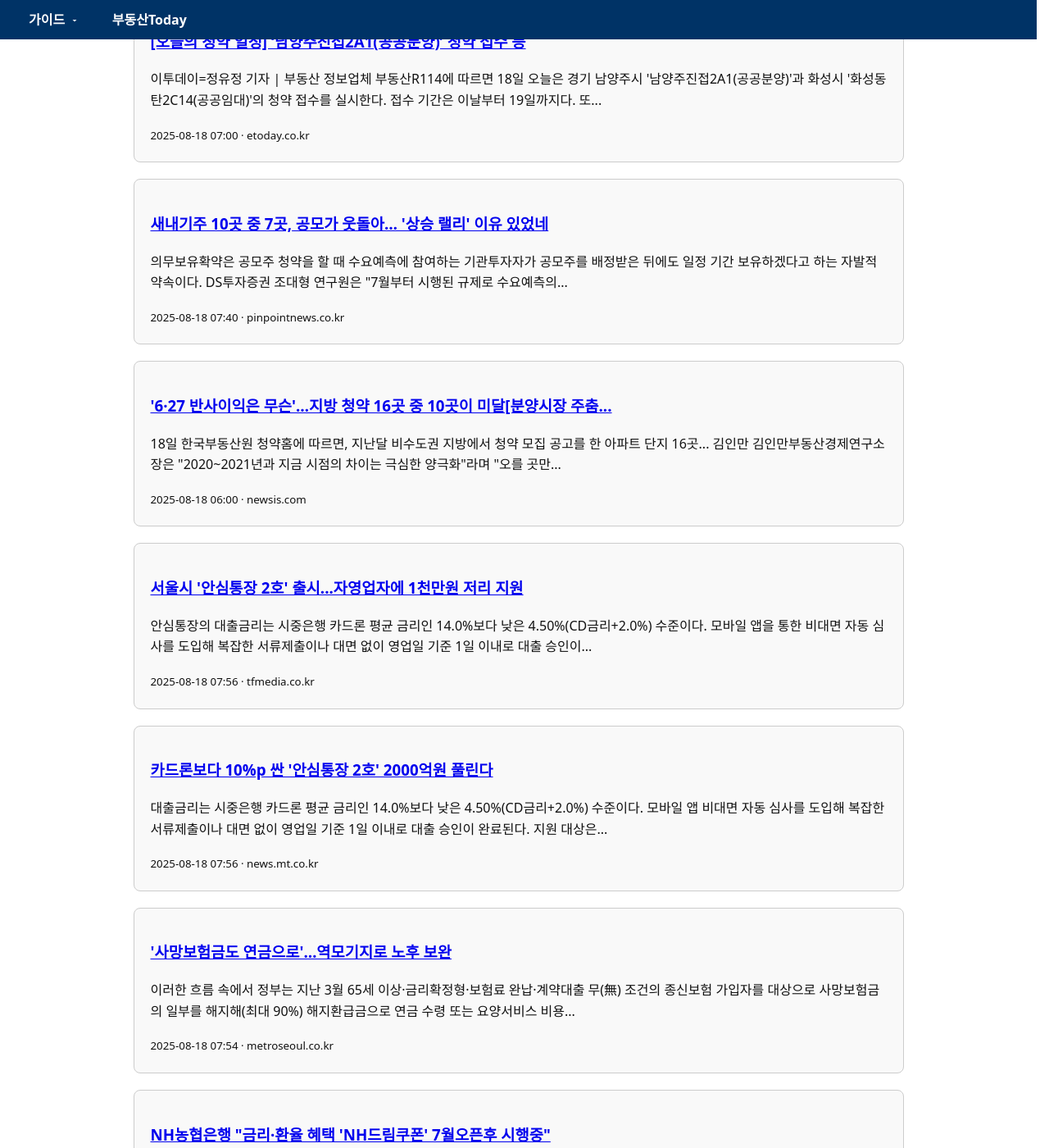
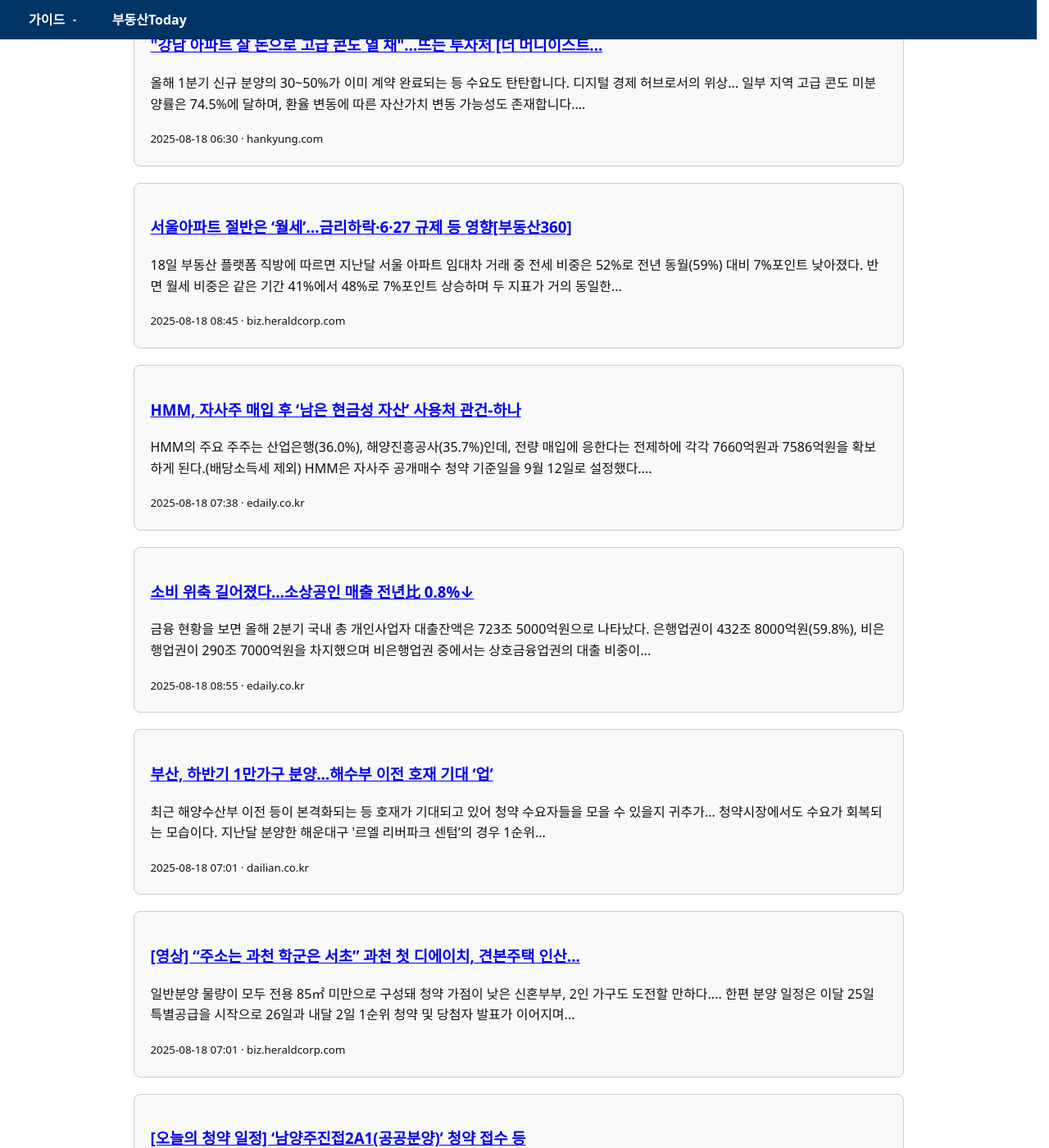
Before and after one commit to kimkisaa/land, a Jekyll site: the page built from news/daily.html, in a window 1280 px wide and 1400 px high, scrolled down 3246 px. Shown: the whole window at 82% size. Built offline with Jekyll 4.4.1, drawn with Linux system fonts in a browser that asks for light colours; some of the changed text lies outside the part shown.

Commit message:
chore: update daily digest

```diff
--- a/_includes/daily_top20.html
+++ b/_includes/daily_top20.html
@@ -1,15 +1,13 @@
-<!-- auto-generated at 2025-08-18 08:13 KST -->
-<p class="wb-meta">
-  마지막 업데이트:
-  <time class="wb-updated" datetime="2025-08-18T08:13:00.758489+09:00">2025-08-18 08:13</time>
-  <span class="wb-updated-rel" data-iso="2025-08-18T08:13:00.758489+09:00">(…)</span>
+<!-- auto-generated at 2025-08-18 09:08 KST -->
+<p class="last-updated" data-updated="2025-08-18T09:08:07.943787+09:00">
+  마지막 업데이트: 2025-08-18 09:08
 </p>
 
 <article class="card" itemscope itemtype="https://schema.org/NewsArticle">
-  <h3 itemprop="headline"><a href="https://www.hankyung.com/article/202508184827i" target="_blank" rel="noopener">사장님 숨통 트이나 … 서울시 ‘안심통장 2호’ 지원 나선다</a></h3>
-  <p itemprop="description">대출금리는 4.50%(CD금리+2.0%)로 시중 카드론 평균금리(14%)보다 낮다. 복잡한 서류제출이나 대면 절차 없이 모바일 앱을 통한 비대면 자동 심사로 영업일 기준 하루 안에 대출 승인이 가능하다. 지원 대상은 서울시 소재...</p>
-  <small>2025-08-18 08:01 · hankyung.com</small>
-  <meta itemprop="datePublished" content="2025-08-17T23:01:00+00:00">
+  <h3 itemprop="headline"><a href="https://www.mk.co.kr/article/11395617" target="_blank" rel="noopener">‘서초 맞은편’ 과천 주암지구, 공공분양 144가구 청약</a></h3>
+  <p itemprop="description">전국 7곳 2991가구 공급 부산 서면써밋 등도 관심 잠실르엘 견본주택 문 열어 17일 부동산 전문 리서치업체 리얼투데이에 따르면 이달 18~22일 전국 7곳에서 총 2991가구가 청약을 접수한다. 수도권에서는 높은...</p>
+  <small>2025-08-18 08:13 · mk.co.kr</small>
+  <meta itemprop="datePublished" content="2025-08-17T23:13:00+00:00">
 </article>
 <article class="card" itemscope itemtype="https://schema.org/NewsArticle">
   <h3 itemprop="headline"><a href="https://www.yna.co.kr/view/AKR20250818009100505?input=1195m" target="_blank" rel="noopener">[주요 신문 사설](18일 조간)</a></h3>
@@ -19,15 +17,51 @@
 </article>
 <article class="card" itemscope itemtype="https://schema.org/NewsArticle">
   <h3 itemprop="headline"><a href="https://www.sedaily.com/NewsView/2GWO8JK5FF" target="_blank" rel="noopener">[분양캘린더] 과천주암 신혼희망타운 등 4378가구 분양</a></h3>
-  <p itemprop="description">17일 부동산R114에 따르면 이번 주에는 경기 과천시 ‘과천주암C2신혼희망타운(공공분양)’ 본청약을 비롯해 경기 남양주시 ‘남양주진접2 A-1(공공분양)', 부산 부산진구 ‘서면써밋더뉴’, 강원 원주시...</p>
+  <p itemprop="description">본청약을 비롯해 경기 남양주시 ‘남양주진접2 A-1(공공분양)', 부산 부산진구 ‘서면써밋더뉴’, 강원 원주시 ‘원주역우미린더스텔라’ 등에서 청약을 진행한다. 한국토지주택공사(LH)가 공급하는 과천주암C2...</p>
   <small>2025-08-18 07:01 · sedaily.com</small>
   <meta itemprop="datePublished" content="2025-08-17T22:01:00+00:00">
 </article>
 <article class="card" itemscope itemtype="https://schema.org/NewsArticle">
   <h3 itemprop="headline"><a href="https://biz.chosun.com/real_estate/real_estate_general/2025/08/18/YWRCL3UOPFHE3JIDO3MFYBCNFY/?utm_source=naver&amp;utm_medium=original&amp;utm_campaign=biz" target="_blank" rel="noopener">이달 하순 과천·잠실에 ‘로또 청약’ 나온다…‘신혼희망타운·디에이...</a></h3>
-  <p itemprop="description">분양가의 아파트가 청약에 들어간다. 신혼부부 등을 대상으로 한 신혼희망타운으로 공급되는 단지로... 같은 주암동에선 과천시 최초로 현대건설의 하이엔드 브랜드 ‘디에이치’가 적용된 아파트도 청약에...</p>
+  <p itemprop="description">18일부터 과천시 주암동, 신혼희망타운 청약 25일에는 주암동 ‘디에이치 아델스타’도 청약 서울 접근성 좋고 분양가 낮아 인기 높을 듯 송파구 신천동 ‘잠실 르엘’도 분양 돌입 10억원 이상 시세 차익 전망 2호선...</p>
   <small>2025-08-18 07:01 · biz.chosun.com</small>
   <meta itemprop="datePublished" content="2025-08-17T22:01:00+00:00">
+</article>
+<article class="card" itemscope itemtype="https://schema.org/NewsArticle">
+  <h3 itemprop="headline"><a href="https://www.yna.co.kr/view/AKR20250818020400008?input=1195m" target="_blank" rel="noopener">하나증권 "HMM, 자사주 매입 후에는 주가 하락 불가피"</a></h3>
+  <p itemprop="description">안도현 하나증권 연구원은 이날 관련 보고서에서 "유의할 점은 모든 주주가 자사주 매입에 응한다는 전제 아래 주주가 청약 기준일(9월 12일)에 보유한 주식 수 중 8% 정도만 매입된다는 점"이라고 말했다. 아울러...</p>
+  <small>2025-08-18 08:36 · yna.co.kr</small>
+  <meta itemprop="datePublished" content="2025-08-17T23:36:00+00:00">
+</article>
+<article class="card" itemscope itemtype="https://schema.org/NewsArticle">
+  <h3 itemprop="headline"><a href="https://biz.chosun.com/stock/market_trend/2025/08/18/JLMSN457YZAVRD4AE7J3T6AZGU/?utm_source=naver&amp;utm_medium=original&amp;utm_campaign=biz" target="_blank" rel="noopener">[특징주] 방산기업 삼양컴텍, 코스닥 데뷔 첫날 ‘따블’</a></h3>
+  <p itemprop="description">이달 5일과 6일 이틀간 진행된 일반투자자 대상 공모주 청약에서는 927.97대 1의 경쟁률을 보였다. 청약 증거금으로 약 12조9510억원이 모였다. 1962년 ‘오리엔탈공업’이란 이름으로 세워진 삼양컴텍은 대한민국...</p>
+  <small>2025-08-18 09:03 · biz.chosun.com</small>
+  <meta itemprop="datePublished" content="2025-08-18T00:03:00+00:00">
+</article>
+<article class="card" itemscope itemtype="https://schema.org/NewsArticle">
+  <h3 itemprop="headline"><a href="https://www.chosun.com/economy/economy_general/2025/08/19/J5KVAZ5PMRHVZLSAJ22FYW2BAM/?utm_source=naver&amp;utm_medium=referral&amp;utm_campaign=naver-news" target="_blank" rel="noopener">경기 위축에 술집 매출 9% ‘뚝’...빚 남기고 폐업한 가게 49만개</a></h3>
+  <p itemprop="description">외식업종에서 매출이 쪼그라든 데다 지난 몇 년간 고금리가 이어지면서 개인사업자 대출이 있는 사업장... KCD 보고서에 따르면 2분기 말 기준 개인사업자 대출이 있는 사업장은 모두 360만개로 추정됐다. 이 가운데...</p>
+  <small>2025-08-18 08:53 · chosun.com</small>
+  <meta itemprop="datePublished" content="2025-08-17T23:53:00+00:00">
+</article>
+<article class="card" itemscope itemtype="https://schema.org/NewsArticle">
+  <h3 itemprop="headline"><a href="https://www.sedaily.com/NewsView/2GWO8UR2TR" target="_blank" rel="noopener">공급감소→패닉바잉→뒷북공급…집값만 흔들었다[집슐랭]</a></h3>
+  <p itemprop="description">투기과열지구 등 부동산 규제지역을 신규 지정하고 청약 1순위 요건을 강화하는 방안 등을 담았다. 또 투기과열지구 내 재건축 조합원 지위 양도를 금지하는 등 도시정비 사업장을 직접 겨냥했다. 서울 아파트에 대한...</p>
+  <small>2025-08-18 07:01 · sedaily.com</small>
+  <meta itemprop="datePublished" content="2025-08-17T22:01:00+00:00">
+</article>
+<article class="card" itemscope itemtype="https://schema.org/NewsArticle">
+  <h3 itemprop="headline"><a href="https://www.mk.co.kr/article/11395651" target="_blank" rel="noopener">이재명 대통령에게 5억 빌려준 ‘찐친’ 금감원장 등판에 은행권 ‘긴장...</a></h3>
+  <p itemprop="description">공정거래위원회 소관이지만 ‘부동산 담보대출비율(LTV) 담합 의혹’에 대한 금감원의 시각도 주목된다. 공정위는 KB국민·신한·하나·우리 등 4대 은행이 LTV를 담합했다며 거액의 과징금을 부과할 방침으로, 업계에서는...</p>
+  <small>2025-08-18 09:06 · mk.co.kr</small>
+  <meta itemprop="datePublished" content="2025-08-18T00:06:00+00:00">
+</article>
+<article class="card" itemscope itemtype="https://schema.org/NewsArticle">
+  <h3 itemprop="headline"><a href="https://www.hankyung.com/article/2025081850006" target="_blank" rel="noopener">서울 '전세의 월세화' 가속…동대문구 '월세' 비중 가장 높아</a></h3>
+  <p itemprop="description">18일 부동산 플랫폼 직방이 국토교통부 실거래가 공개시스템에서 서울 아파트 임대차 거래 중 신규 계약만을 분석한 결과에 따르면 지난달 서울 전세 비중은 52%로 지난해 같은 기간보다 7% 포인트 낮아졌다. 반면 월세...</p>
+  <small>2025-08-18 08:55 · hankyung.com</small>
+  <meta itemprop="datePublished" content="2025-08-17T23:55:00+00:00">
 </article>
 <article class="card" itemscope itemtype="https://schema.org/NewsArticle">
   <h3 itemprop="headline"><a href="https://cc.newdaily.co.kr/site/data/html/2025/08/18/2025081800014.html" target="_blank" rel="noopener">[충청브리핑] 李 지지율 ‘흔들린 여권’… 민심 달래기 ‘소비쿠폰 카...</a></h3>
@@ -36,28 +70,28 @@
   <meta itemprop="datePublished" content="2025-08-17T22:56:00+00:00">
 </article>
 <article class="card" itemscope itemtype="https://schema.org/NewsArticle">
-  <h3 itemprop="headline"><a href="https://biz.chosun.com/real_estate/real_estate_general/2025/08/18/NMY4PM72PFD6JBNZOVWCTRB53U/?utm_source=naver&amp;utm_medium=original&amp;utm_campaign=biz" target="_blank" rel="noopener">건설 경기 침체에 살얼음판 걷는 건설사…하루 평균 1.5곳 폐업</a></h3>
-  <p itemprop="description">중견 건설사들이 폐업신고나 기업 회생 절차 신청을 택하고 부도에 이르는 것은 공사비 급등, 고금리 기조 지속, 부동산 경기 침체 장기화, 미분양 물량 증가 등이 복합적으로 작용한 결과로 분석된다. 건설산업연구원...</p>
-  <small>2025-08-18 06:01 · biz.chosun.com</small>
-  <meta itemprop="datePublished" content="2025-08-17T21:01:00+00:00">
-</article>
-<article class="card" itemscope itemtype="https://schema.org/NewsArticle">
-  <h3 itemprop="headline"><a href="https://www.yna.co.kr/view/AKR20250815056400002?input=1195m" target="_blank" rel="noopener">소비 위축에 술도 덜 마셨다…2분기 술집 매출 약 10% 줄어</a></h3>
-  <p itemprop="description">평균 대출 잔액 6천300만원 2분기에도 소비 위축이 이어지면서 술집 매출이 1년 전보다 10% 가까이 줄어든 것으로 나타났다. 지난 몇 년간 고금리가 이어지면서 개인사업자 대출이 있는 사업장 중 49만개는 폐업...</p>
-  <small>2025-08-18 06:01 · yna.co.kr</small>
-  <meta itemprop="datePublished" content="2025-08-17T21:01:00+00:00">
-</article>
-<article class="card" itemscope itemtype="https://schema.org/NewsArticle">
   <h3 itemprop="headline"><a href="https://www.dnews.co.kr/uhtml/view.jsp?idxno=202508170119107630873" target="_blank" rel="noopener">대출규제 제외된 중도금대출, 가산금리 인하…지방 연 3.5%</a></h3>
   <p itemprop="description">이렇게 되면 금리인하 기조가 본격화되는 11~12월 서울 분양단지들의 중도금대출 금리는 더 떨어질 가능성도 배제할 수 없다. 올해 상반기 분양한 서울 방배동의 '래미안 원페를라'와 대조동의 '힐스테이트 메디알레...</p>
   <small>2025-08-18 06:40 · dnews.co.kr</small>
   <meta itemprop="datePublished" content="2025-08-17T21:40:00+00:00">
 </article>
 <article class="card" itemscope itemtype="https://schema.org/NewsArticle">
-  <h3 itemprop="headline"><a href="https://www.mk.co.kr/article/11395546" target="_blank" rel="noopener">통장에 찍힌 내 돈, 이미 남한테 갔다는데</a></h3>
-  <p itemprop="description">비밀은 바로 은행의 대출 과정에 있답니다. 예를 들어 여러분이 100만원을 은행에 저축했다고 해 볼게요.... 이는 은행이 대출할 때 새로운 돈을 만들어내기 때문이에요. 대출이란 빌려주는 사람의 통장에 그만큼의 숫자를...</p>
-  <small>2025-08-18 08:01 · mk.co.kr</small>
-  <meta itemprop="datePublished" content="2025-08-17T23:01:00+00:00">
+  <h3 itemprop="headline"><a href="https://www.donga.com/news/Economy/article/all/20250817/132201017/2" target="_blank" rel="noopener">월세 비중 60%대 첫 진입… 올해 7월까지 100만건 넘어</a></h3>
+  <p itemprop="description">정부의 6·27 대출 규제로 소유권 이전 조건부 전세 대출이 금지되고 전세퇴거자금 대출도 1억 원으로 제한되면서 월세화 현상이 심화된 영향으로 풀이된다. 2020년 전셋값 급등세와 전세사기 여파로 인한...</p>
+  <small>2025-08-18 03:01 · donga.com</small>
+  <meta itemprop="datePublished" content="2025-08-17T18:01:00+00:00">
+</article>
+<article class="card" itemscope itemtype="https://schema.org/NewsArticle">
+  <h3 itemprop="headline"><a href="https://www.hankyung.com/article/202508140932Q" target="_blank" rel="noopener">"강남 아파트 살 돈으로 고급 콘도 열 채"…뜨는 투자처 [더 머니이스트...</a></h3>
+  <p itemprop="description">올해 1분기 신규 분양의 30~50%가 이미 계약 완료되는 등 수요도 탄탄합니다. 디지털 경제 허브로서의 위상... 일부 지역 고급 콘도 미분양률은 74.5%에 달하며, 환율 변동에 따른 자산가치 변동 가능성도 존재합니다....</p>
+  <small>2025-08-18 06:30 · hankyung.com</small>
+  <meta itemprop="datePublished" content="2025-08-17T21:30:00+00:00">
+</article>
+<article class="card" itemscope itemtype="https://schema.org/NewsArticle">
+  <h3 itemprop="headline"><a href="https://biz.heraldcorp.com/article/10555544?ref=naver" target="_blank" rel="noopener">서울아파트 절반은 ‘월세’…금리하락·6·27 규제 등 영향[부동산360]</a></h3>
+  <p itemprop="description">18일 부동산 플랫폼 직방에 따르면 지난달 서울 아파트 임대차 거래 중 전세 비중은 52%로 전년 동월(59%) 대비 7%포인트 낮아졌다. 반면 월세 비중은 같은 기간 41%에서 48%로 7%포인트 상승하며 두 지표가 거의 동일한...</p>
+  <small>2025-08-18 08:45 · biz.heraldcorp.com</small>
+  <meta itemprop="datePublished" content="2025-08-17T23:45:00+00:00">
 </article>
 <article class="card" itemscope itemtype="https://schema.org/NewsArticle">
   <h3 itemprop="headline"><a href="http://www.edaily.co.kr/news/newspath.asp?newsid=01886006642268632" target="_blank" rel="noopener">HMM, 자사주 매입 후 ‘남은 현금성 자산’ 사용처 관건-하나</a></h3>
@@ -66,21 +100,21 @@
   <meta itemprop="datePublished" content="2025-08-17T22:38:00+00:00">
 </article>
 <article class="card" itemscope itemtype="https://schema.org/NewsArticle">
-  <h3 itemprop="headline"><a href="http://www.edaily.co.kr/news/newspath.asp?newsid=01872886642268632" target="_blank" rel="noopener">'방탄 솔루션 기업' 삼양컴텍, 코스닥 데뷔[오늘 상장]</a></h3>
-  <p itemprop="description">대상으로 청약을 진행, 927.97대 1의 경쟁률을 기록했다. 일반 투자자 배정 물량 362만 5000주 모집에 40만 3911건, 총 33억 6390만 2400주가 신청됐다. 이에 따라 집계된 청약증거금은 12조 9510억원이다. 이는 중복 청약...</p>
-  <small>2025-08-18 07:26 · edaily.co.kr</small>
-  <meta itemprop="datePublished" content="2025-08-17T22:26:00+00:00">
+  <h3 itemprop="headline"><a href="http://www.edaily.co.kr/news/newspath.asp?newsid=02210726642268632" target="_blank" rel="noopener">소비 위축 길어졌다…소상공인 매출 전년比 0.8%↓</a></h3>
+  <p itemprop="description">금융 현황을 보면 올해 2분기 국내 총 개인사업자 대출잔액은 723조 5000억원으로 나타났다. 은행업권이 432조 8000억원(59.8%), 비은행업권이 290조 7000억원을 차지했으며 비은행업권 중에서는 상호금융업권의 대출 비중이...</p>
+  <small>2025-08-18 08:55 · edaily.co.kr</small>
+  <meta itemprop="datePublished" content="2025-08-17T23:55:00+00:00">
 </article>
 <article class="card" itemscope itemtype="https://schema.org/NewsArticle">
-  <h3 itemprop="headline"><a href="https://www.donga.com/news/Economy/article/all/20250817/132201017/2" target="_blank" rel="noopener">월세 비중 60%대 첫 진입… 올해 7월까지 100만건 넘어</a></h3>
-  <p itemprop="description">정부의 6·27 대출 규제로 소유권 이전 조건부 전세 대출이 금지되고 전세퇴거자금 대출도 1억 원으로 제한되면서 월세화 현상이 심화된 영향으로 풀이된다. 2020년 전셋값 급등세와 전세사기 여파로 인한...</p>
-  <small>2025-08-18 03:01 · donga.com</small>
-  <meta itemprop="datePublished" content="2025-08-17T18:01:00+00:00">
+  <h3 itemprop="headline"><a href="https://www.dailian.co.kr/news/view/1535883/?sc=Naver" target="_blank" rel="noopener">부산, 하반기 1만가구 분양…해수부 이전 호재 기대 ‘업’</a></h3>
+  <p itemprop="description">최근 해양수산부 이전 등이 본격화되는 등 호재가 기대되고 있어 청약 수요자들을 모을 수 있을지 귀추가... 청약시장에서도 수요가 회복되는 모습이다. 지난달 분양한 해운대구 '르엘 리버파크 센텀’의 경우 1순위...</p>
+  <small>2025-08-18 07:01 · dailian.co.kr</small>
+  <meta itemprop="datePublished" content="2025-08-17T22:01:00+00:00">
 </article>
 <article class="card" itemscope itemtype="https://schema.org/NewsArticle">
-  <h3 itemprop="headline"><a href="https://www.hankyung.com/article/202508174162i" target="_blank" rel="noopener">트럼프發 글로벌 경제 '혼돈'…달러는 '빅 스마일'? [글로벌 머니 X파일...</a></h3>
-  <p itemprop="description">실질금리 변동을 야기하고 단기적으로 달러 인덱스의 변동성을 키우는 요인이 된다. 예를 들어 관세에 따른 인플레이션 우려가 Fed의 긴축 기조를 강화할 것이라는 기대는 달러 강세 요인으로 작용할 수 있다. 높은 관세의...</p>
-  <small>2025-08-18 07:01 · hankyung.com</small>
+  <h3 itemprop="headline"><a href="https://biz.heraldcorp.com/article/10555039?ref=naver" target="_blank" rel="noopener">[영상] “주소는 과천 학군은 서초” 과천 첫 디에이치, 견본주택 인산...</a></h3>
+  <p itemprop="description">일반분양 물량이 모두 전용 85㎡ 미만으로 구성돼 청약 가점이 낮은 신혼부부, 2인 가구도 도전할 만하다.... 한편 분양 일정은 이달 25일 특별공급을 시작으로 26일과 내달 2일 1순위 청약 및 당첨자 발표가 이어지며...</p>
+  <small>2025-08-18 07:01 · biz.heraldcorp.com</small>
   <meta itemprop="datePublished" content="2025-08-17T22:01:00+00:00">
 </article>
 <article class="card" itemscope itemtype="https://schema.org/NewsArticle">
@@ -89,39 +123,3 @@
   <small>2025-08-18 07:00 · etoday.co.kr</small>
   <meta itemprop="datePublished" content="2025-08-17T22:00:00+00:00">
 </article>
-<article class="card" itemscope itemtype="https://schema.org/NewsArticle">
-  <h3 itemprop="headline"><a href="https://www.pinpointnews.co.kr/news/articleView.html?idxno=368872" target="_blank" rel="noopener">새내기주 10곳 중 7곳, 공모가 웃돌아… '상승 랠리' 이유 있었네</a></h3>
-  <p itemprop="description">의무보유확약은 공모주 청약을 할 때 수요예측에 참여하는 기관투자자가 공모주를 배정받은 뒤에도 일정 기간 보유하겠다고 하는 자발적 약속이다. DS투자증권 조대형 연구원은 "7월부터 시행된 규제로 수요예측의...</p>
-  <small>2025-08-18 07:40 · pinpointnews.co.kr</small>
-  <meta itemprop="datePublished" content="2025-08-17T22:40:00+00:00">
-</article>
-<article class="card" itemscope itemtype="https://schema.org/NewsArticle">
-  <h3 itemprop="headline"><a href="https://www.newsis.com/view/NISX20250814_0003290827" target="_blank" rel="noopener">'6·27 반사이익은 무슨'…지방 청약 16곳 중 10곳이 미달[분양시장 주춤...</a></h3>
-  <p itemprop="description">18일 한국부동산원 청약홈에 따르면, 지난달 비수도권 지방에서 청약 모집 공고를 한 아파트 단지 16곳... 김인만 김인만부동산경제연구소장은 "2020~2021년과 지금 시점의 차이는 극심한 양극화"라며 "오를 곳만...</p>
-  <small>2025-08-18 06:00 · newsis.com</small>
-  <meta itemprop="datePublished" content="2025-08-17T21:00:00+00:00">
-</article>
-<article class="card" itemscope itemtype="https://schema.org/NewsArticle">
-  <h3 itemprop="headline"><a href="https://www.tfmedia.co.kr/news/article.html?no=194140" target="_blank" rel="noopener">서울시 '안심통장 2호' 출시...자영업자에 1천만원 저리 지원</a></h3>
-  <p itemprop="description">안심통장의 대출금리는 시중은행 카드론 평균 금리인 14.0%보다 낮은 4.50%(CD금리+2.0%) 수준이다. 모바일 앱을 통한 비대면 자동 심사를 도입해 복잡한 서류제출이나 대면 없이 영업일 기준 1일 이내로 대출 승인이...</p>
-  <small>2025-08-18 07:56 · tfmedia.co.kr</small>
-  <meta itemprop="datePublished" content="2025-08-17T22:56:00+00:00">
-</article>
-<article class="card" itemscope itemtype="https://schema.org/NewsArticle">
-  <h3 itemprop="headline"><a href="http://news.mt.co.kr/mtview.php?no=2025081807443481079" target="_blank" rel="noopener">카드론보다 10%p 싼 '안심통장 2호' 2000억원 풀린다</a></h3>
-  <p itemprop="description">대출금리는 시중은행 카드론 평균 금리인 14.0%보다 낮은 4.50%(CD금리+2.0%) 수준이다. 모바일 앱 비대면 자동 심사를 도입해 복잡한 서류제출이나 대면 없이 영업일 기준 1일 이내로 대출 승인이 완료된다. 지원 대상은...</p>
-  <small>2025-08-18 07:56 · news.mt.co.kr</small>
-  <meta itemprop="datePublished" content="2025-08-17T22:56:00+00:00">
-</article>
-<article class="card" itemscope itemtype="https://schema.org/NewsArticle">
-  <h3 itemprop="headline"><a href="http://www.metroseoul.co.kr/article/20250818500041" target="_blank" rel="noopener">'사망보험금도 연금으로'…역모기지로 노후 보완</a></h3>
-  <p itemprop="description">이러한 흐름 속에서 정부는 지난 3월 65세 이상·금리확정형·보험료 완납·계약대출 무(無) 조건의 종신보험 가입자를 대상으로 사망보험금의 일부를 해지해(최대 90%) 해지환급금으로 연금 수령 또는 요양서비스 비용...</p>
-  <small>2025-08-18 07:54 · metroseoul.co.kr</small>
-  <meta itemprop="datePublished" content="2025-08-17T22:54:00+00:00">
-</article>
-<article class="card" itemscope itemtype="https://schema.org/NewsArticle">
-  <h3 itemprop="headline"><a href="https://www.webeconomy.co.kr/news/articleView.html?idxno=2002264" target="_blank" rel="noopener">NH농협은행 "금리·환율 혜택 'NH드림쿠폰' 7월오픈후 시행중"</a></h3>
-  <p itemprop="description">NH농협은행이 예적금, 대출, 환전 등 금융거래 시 금리와 환율 우대를 제공하는 'NH드림쿠폰' 지난 7월 오픈해 시행 중이다. 18일 NH농협은행에 따르면 금액권 쿠폰을 추가, 예적금 가입 시 초입금으로 활용하거나 대출...</p>
-  <small>2025-08-18 07:50 · webeconomy.co.kr</small>
-  <meta itemprop="datePublished" content="2025-08-17T22:50:00+00:00">
-</article>
```
Also changed, not shown: assets/data/daily_top20.json (+115 -115 lines).
